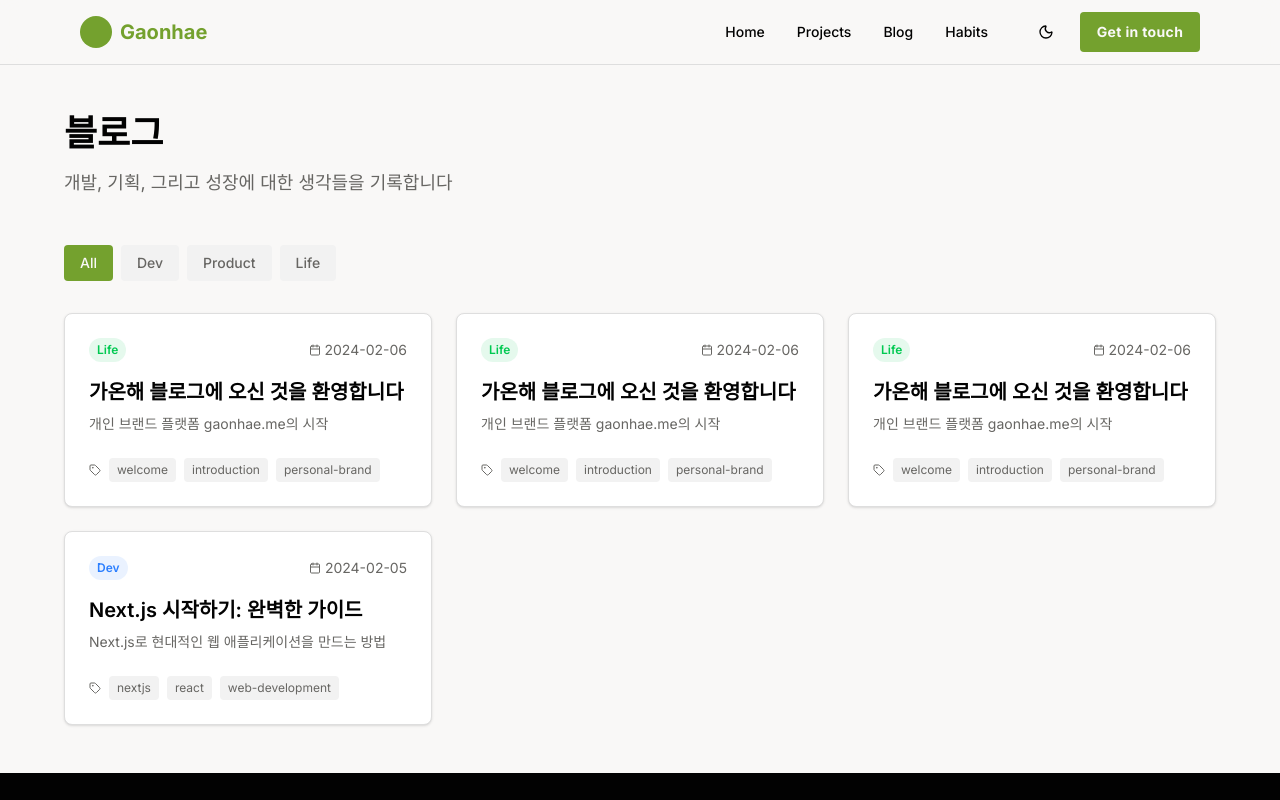
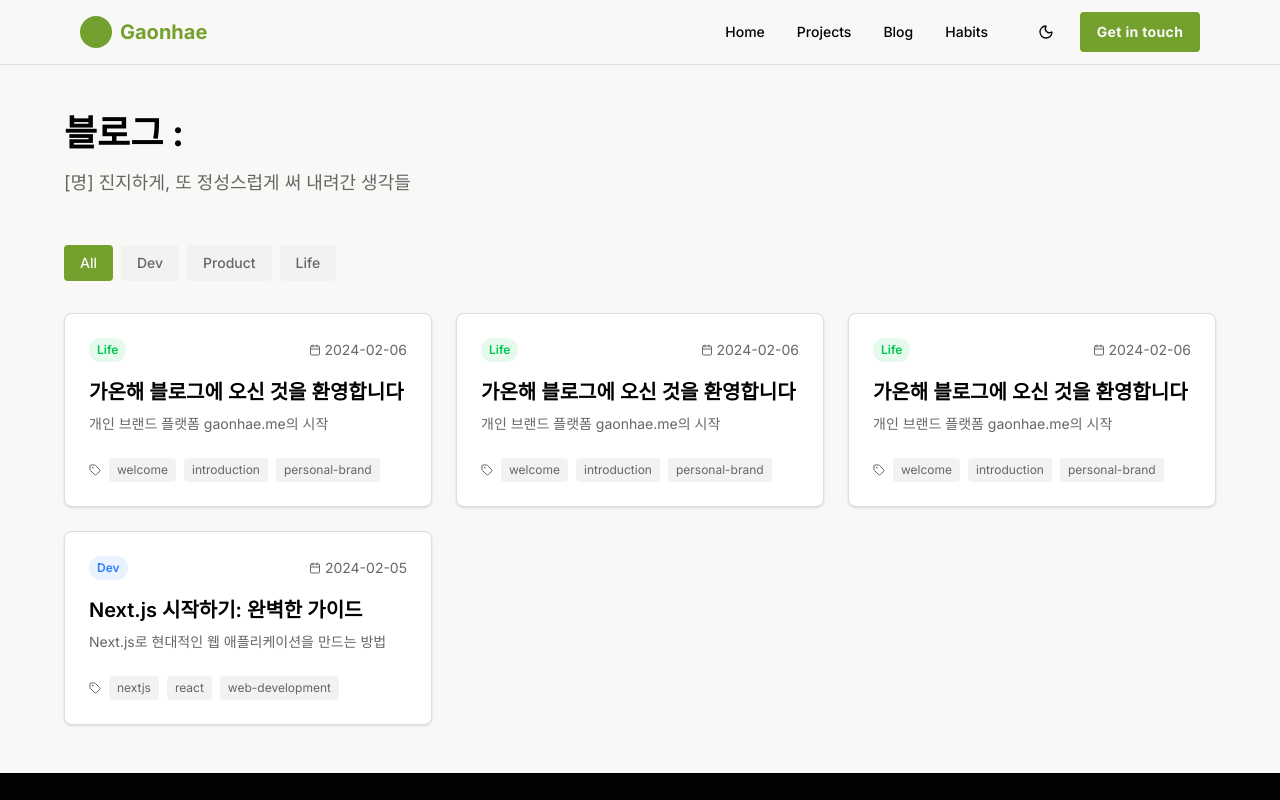
Before and after one commit to gaonhae/gaonhae.me, a Next.js app: page /blog in a window 1280 px wide. Shown: the top 800 px of the page. Built offline with nearby package versions, Linux system fonts and the light colour scheme.

Commit message:
chore : change subtitle in [projects] and [blogs] page

```diff
--- a/src/app/(main)/blog/page.tsx
+++ b/src/app/(main)/blog/page.tsx
@@ -17,9 +17,9 @@ export default function BlogPage() {
     <div className="container mx-auto px-4 py-12">
       <div className="max-w-6xl mx-auto">
         <div className="mb-12">
-          <h1 className="text-4xl font-bold mb-4">블로그</h1>
+          <h1 className="text-4xl font-bold mb-4">블로그 : </h1>
           <p className="text-lg text-muted-foreground">
-            개발, 기획, 그리고 성장에 대한 생각들을 기록합니다
+            [명] 진지하게, 또 정성스럽게 써 내려간 생각들
           </p>
         </div>
 
--- a/src/app/(main)/projects/page.tsx
+++ b/src/app/(main)/projects/page.tsx
@@ -26,9 +26,9 @@ export default async function ProjectsPage() {
     <div className="container mx-auto px-4 py-12">
       <div className="max-w-6xl mx-auto">
         <div className="mb-12">
-          <h1 className="text-4xl font-bold mb-4">프로젝트</h1>
+          <h1 className="text-4xl font-bold mb-4">프로젝트 : </h1>
           <p className="text-lg text-muted-foreground">
-            기획부터 개발, 운영까지 직접 경험한 프로젝트들입니다
+            [명] 장기간에 걸쳐 지속적으로 노력을 들이고, 그로부터 깨달음을 얻을 수 있었던 모든 경험.
           </p>
         </div>
 
```
